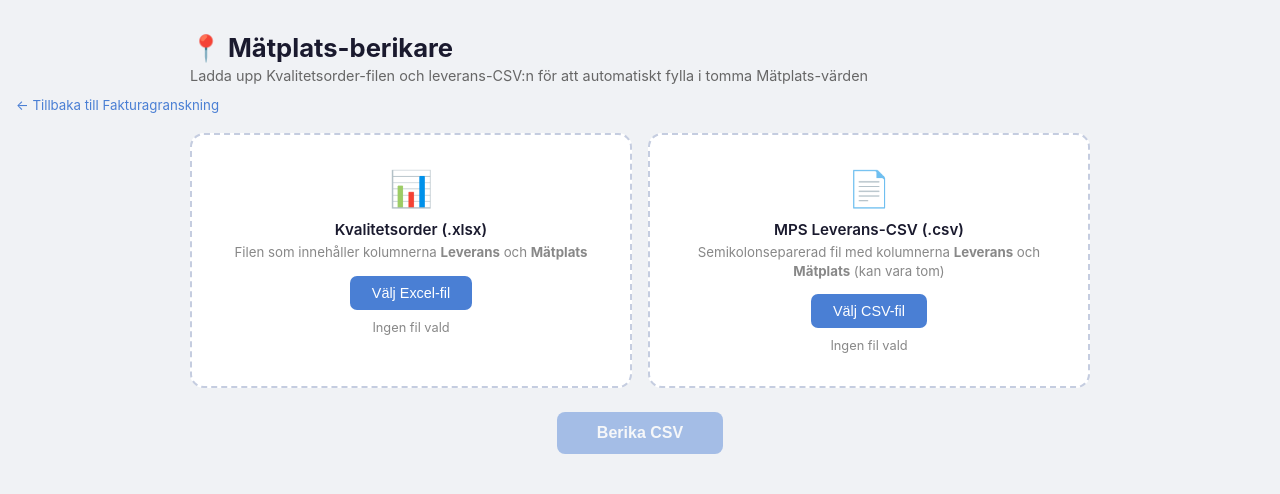
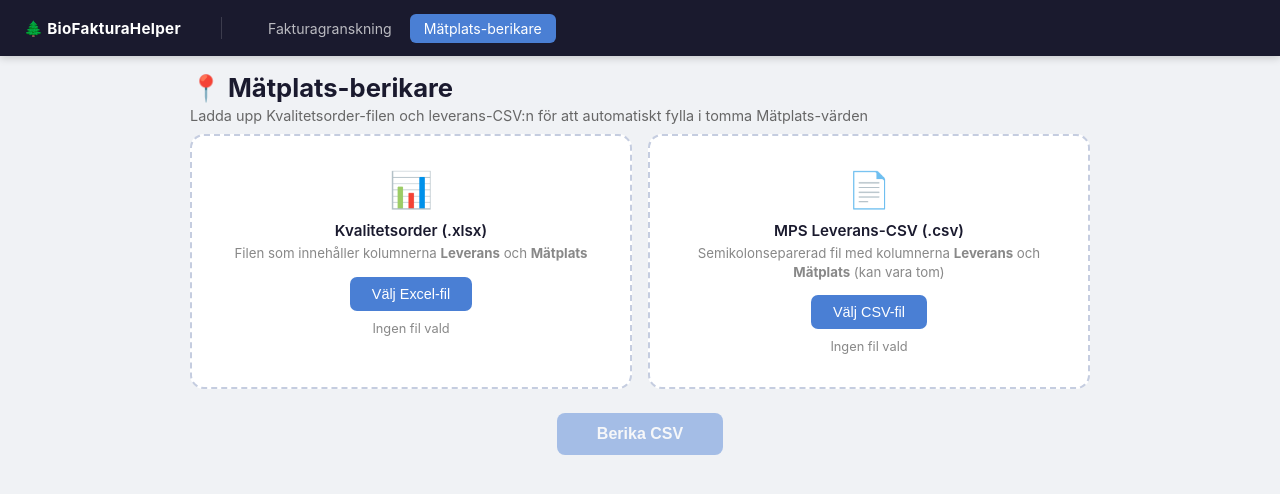
Before and after one commit to c0zer/BioFakturaHelper, a website: page matplats-berikare.html in a window 1280 px wide. Drawn offline with Linux system fonts and the light colour scheme.

Commit message:
Add navbar with active-page highlighting
Co-authored-by: Copilot <223556219+Copilot@users.noreply.github.com>

```diff
--- a/matplats-berikare.html
+++ b/matplats-berikare.html
@@ -12,8 +12,68 @@
       font-family: -apple-system, BlinkMacSystemFont, 'Segoe UI', Roboto, sans-serif;
       background: #f0f2f5;
       color: #333;
-      padding: 32px 16px;
+      padding-top: 72px; /* navbar height */
+      padding-left: 16px;
+      padding-right: 16px;
+      padding-bottom: 32px;
       min-height: 100vh;
+    }
+
+    /* ── Navbar ── */
+    .navbar {
+      position: fixed;
+      top: 0; left: 0; right: 0;
+      height: 56px;
+      background: #1a1a2e;
+      display: flex;
+      align-items: center;
+      padding: 0 24px;
+      gap: 32px;
+      z-index: 100;
+      box-shadow: 0 2px 8px rgba(0,0,0,0.18);
+    }
+
+    .navbar-brand {
+      font-size: 0.95rem;
+      font-weight: 700;
+      color: #fff;
+      text-decoration: none;
+      letter-spacing: 0.02em;
+      white-space: nowrap;
+      margin-right: 8px;
+    }
+
+    .navbar-divider {
+      width: 1px;
+      height: 22px;
+      background: rgba(255,255,255,0.15);
+    }
+
+    .navbar-links {
+      display: flex;
+      gap: 4px;
+      list-style: none;
+    }
+
+    .navbar-links a {
+      display: inline-block;
+      padding: 6px 14px;
+      border-radius: 6px;
+      font-size: 0.88rem;
+      color: rgba(255,255,255,0.7);
+      text-decoration: none;
+      transition: background 0.15s, color 0.15s;
+      white-space: nowrap;
+    }
+
+    .navbar-links a:hover {
+      background: rgba(255,255,255,0.1);
+      color: #fff;
+    }
+
+    .navbar-links a.active {
+      background: #4a7fd4;
+      color: #fff;
     }
 
     .page-header {
@@ -32,16 +92,6 @@
       font-size: 0.9rem;
       margin-bottom: 6px;
     }
-
-    .back-link {
-      display: inline-block;
-      font-size: 0.83rem;
-      color: #4a7fd4;
-      text-decoration: none;
-      margin-bottom: 20px;
-    }
-
-    .back-link:hover { text-decoration: underline; }
 
     /* ── Upload grid ── */
     .upload-grid {
@@ -262,11 +312,29 @@
 </head>
 <body>
 
+<nav class="navbar">
+  <a class="navbar-brand" href="index.html">🌲 BioFakturaHelper</a>
+  <div class="navbar-divider"></div>
+  <ul class="navbar-links">
+    <li><a href="index.html">Fakturagranskning</a></li>
+    <li><a href="matplats-berikare.html">Mätplats-berikare</a></li>
+  </ul>
+</nav>
+
+<script>
+  /* Mark active nav link based on current page */
+  (function () {
+    const page = location.pathname.split('/').pop() || 'index.html';
+    document.querySelectorAll('.navbar-links a').forEach(function (a) {
+      if (a.getAttribute('href') === page) a.classList.add('active');
+    });
+  })();
+</script>
+
 <div class="page-header">
   <h1>📍 Mätplats-berikare</h1>
   <p>Ladda upp Kvalitetsorder-filen och leverans-CSV:n för att automatiskt fylla i tomma Mätplats-värden</p>
 </div>
-<a class="back-link" href="index.html">← Tillbaka till Fakturagranskning</a>
 
 <!-- Upload grid -->
 <div class="upload-grid">
```
Also changed, not shown: index.html (+80 -5 lines).
